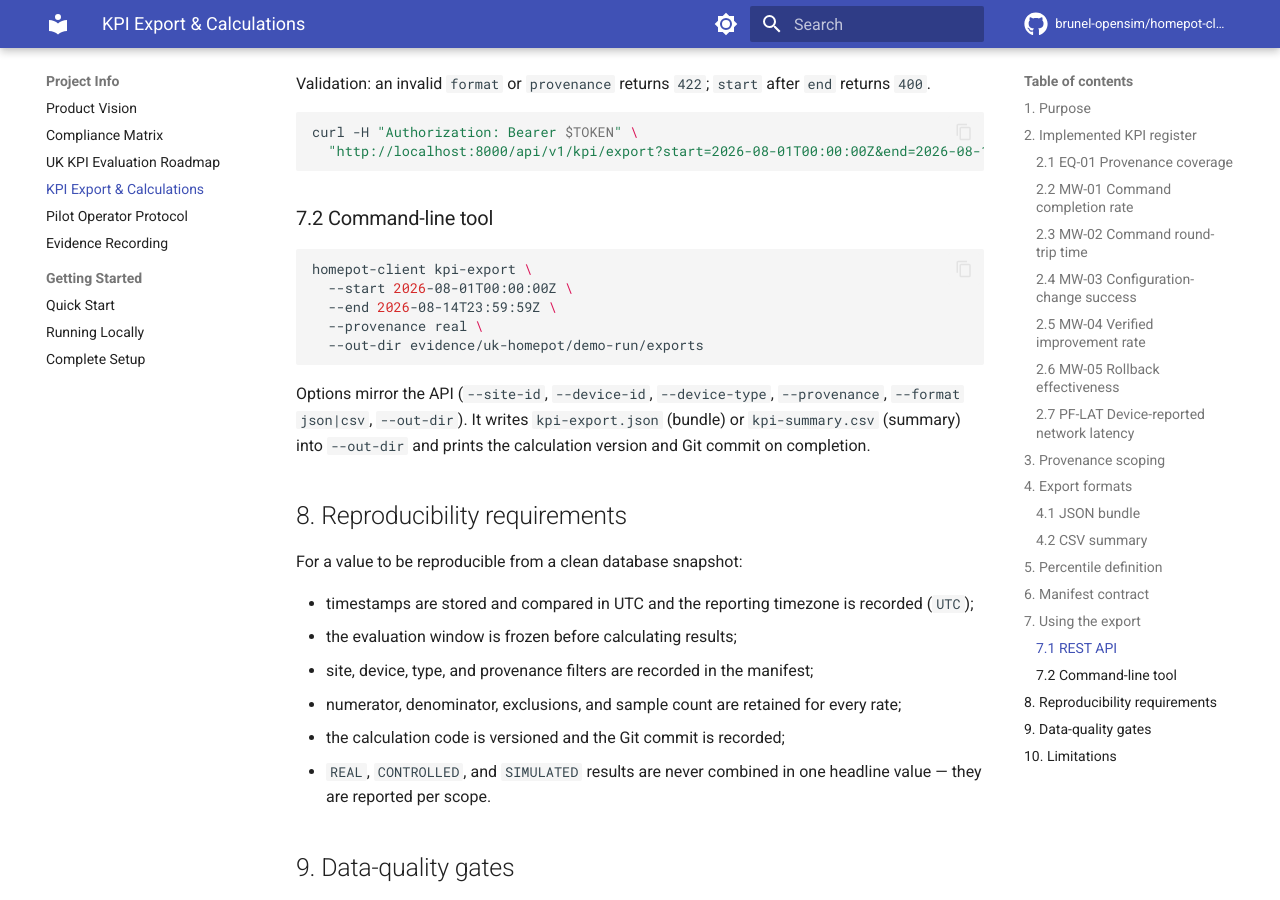
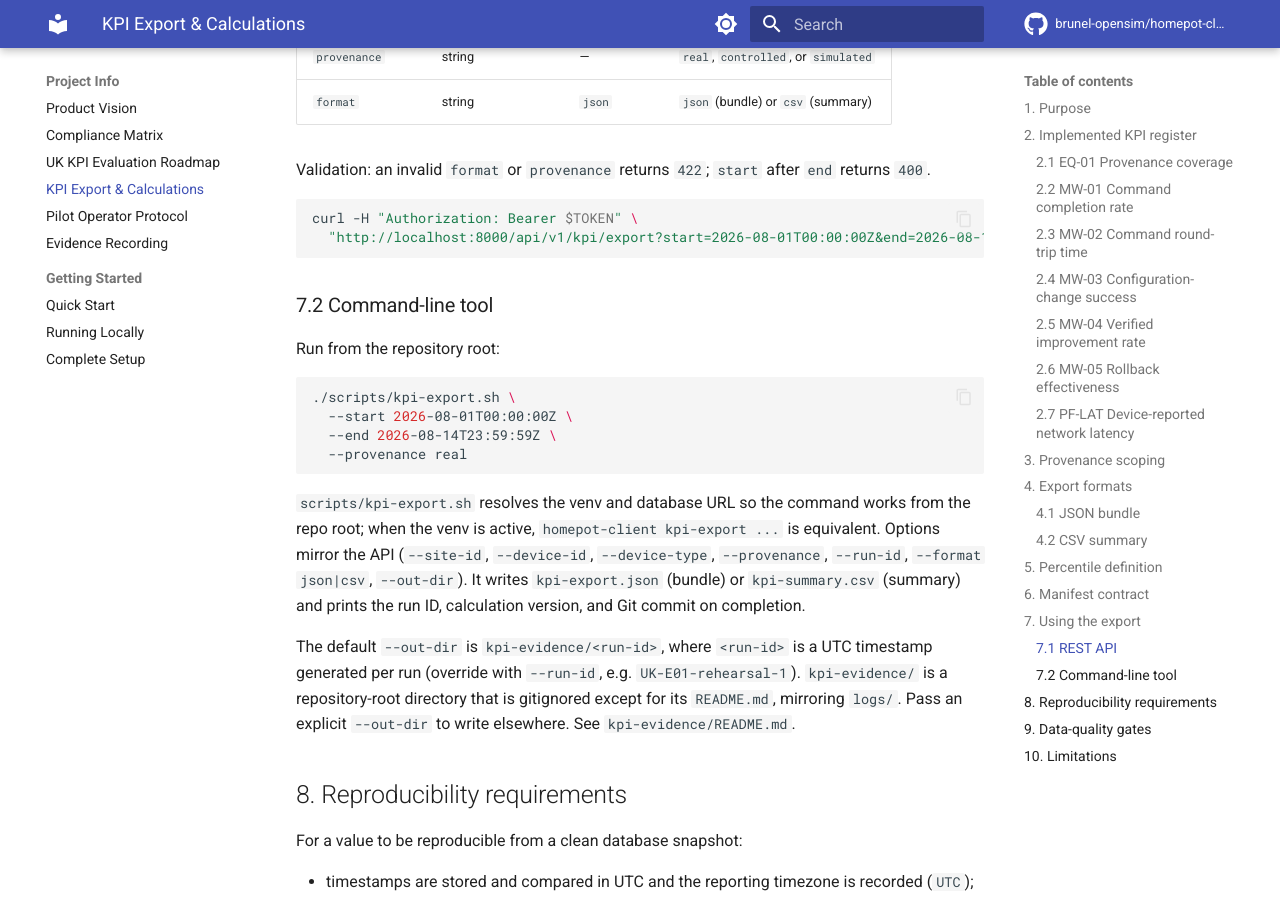
Before and after one commit to brunel-opensim/homepot-client, an MkDocs documentation site: the page built from docs/kpi-export.md, in a window 1280 px wide and 900 px high, scrolled down 6266 px. Built offline with MkDocs 1.6.1 and Material for MkDocs 9.7.7, drawn with Linux system fonts in a browser that asks for light colours; comment, search, counter and statistics services are not loaded; the version menu is left out; some of the changed text lies outside the part shown.

Commit message:
feat: add run ID and kpi-evidence directory to KPI export
The docs promised a <run-id> concept that the code never implemented. Add a
UTC-timestamp run ID (overridable via --run-id) recorded in the export
manifest, and default the CLI output directory to kpi-evidence/<run-id>/.

- manifest.py: generate_run_id() + run_id field in build_manifest
- export.py: compute_kpi_bundle accepts an optional run_id
- cli.py: --run-id option; --out-dir defaults to kpi-evidence/<run-id>
- scripts/kpi-export.sh: run the export from the repo root (venv + DB URL)
- kpi-evidence/: gitignored evidence dir with a README (mirrors logs/)
- docs: align evidence-directory and command references across
  kpi-export.md, operator-protocol.md, and kpi-evaluation-roadmap.md
- test: assert the manifest carries a run_id

````diff
--- a/docs/kpi-export.md
+++ b/docs/kpi-export.md
@@ -191,6 +191,7 @@ Every export includes the following metadata:
 
 | Field | Meaning |
 | --- | --- |
+| `run_id` | Unique run identifier (UTC timestamp, e.g. `20260816T220500Z`; overridable via `--run-id`) |
 | `generated_at` | Generation timestamp, UTC ISO-8601 |
 | `timezone` | Reporting timezone (`UTC`) |
 | `calculation_version` | Calculation code version (`1.0.0`) |
@@ -228,18 +229,27 @@ curl -H "Authorization: Bearer $TOKEN" \
 
 ### 7.2 Command-line tool
 
+Run from the repository root:
+
 ```bash
-homepot-client kpi-export \
+./scripts/kpi-export.sh \
   --start 2026-08-01T00:00:00Z \
   --end 2026-08-14T23:59:59Z \
-  --provenance real \
-  --out-dir evidence/uk-homepot/demo-run/exports
+  --provenance real
 ```
 
-Options mirror the API (`--site-id`, `--device-id`, `--device-type`,
-`--provenance`, `--format json|csv`, `--out-dir`). It writes
-`kpi-export.json` (bundle) or `kpi-summary.csv` (summary) into `--out-dir`
-and prints the calculation version and Git commit on completion.
+`scripts/kpi-export.sh` resolves the venv and database URL so the command works
+from the repo root; when the venv is active, `homepot-client kpi-export ...` is
+equivalent. Options mirror the API (`--site-id`, `--device-id`, `--device-type`,
+`--provenance`, `--run-id`, `--format json|csv`, `--out-dir`). It writes
+`kpi-export.json` (bundle) or `kpi-summary.csv` (summary) and prints the run ID,
+calculation version, and Git commit on completion.
+
+The default `--out-dir` is `kpi-evidence/<run-id>`, where `<run-id>` is a UTC
+timestamp generated per run (override with `--run-id`, e.g.
+`UK-E01-rehearsal-1`). `kpi-evidence/` is a repository-root directory that is
+gitignored except for its `README.md`, mirroring `logs/`. Pass an explicit
+`--out-dir` to write elsewhere. See `kpi-evidence/README.md`.
 
 ## 8. Reproducibility requirements
 
````
Also changed, not shown: docs/kpi-evaluation-roadmap.md (+3 -3 lines), docs/operator-protocol.md (+4 -4 lines), kpi-evidence/README.md (added, +41 -0 lines), 6 other files.
